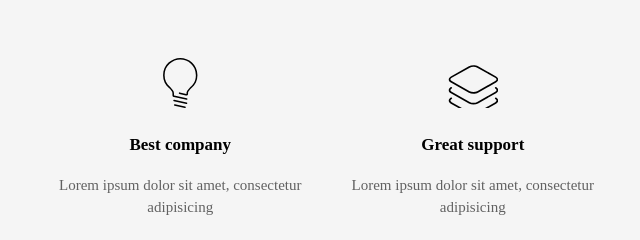
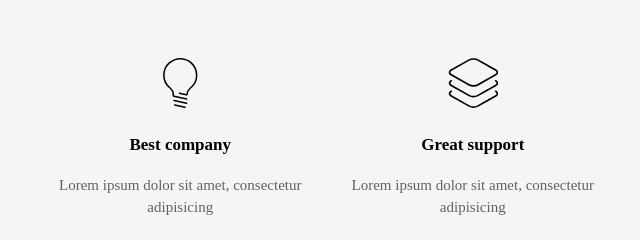
Before and after one commit to mab1916/bobbyIsAngry, a plain HTML site: page index.html in a window 1280 px wide. Shown: the part 802-1042 px from the top of the page, 21-661 px from the left. Drawn offline with Linux system fonts and the light colour scheme; a web font is replaced by a local one.

Commit message:
Bobby Is Angry

```diff
--- a/index.html
+++ b/index.html
@@ -110,7 +110,7 @@
                     <div class="col-box col-baseline text-center col-sm-6 col-lg-3">
                         <div class="media-body">
                             <span class="icon icon-layers">
-                                <svg width="1em" height="1em" viewBox="0 0 32 23">
+                                <svg width="1em" height="1em" viewBox="0 0 32 32">
                                     <g fill="currentColor">
                                         <path
                                             d="M30.765 7.262L19.222.747c-1.571-.887-4.271-.888-5.845 0L1.834 7.262C.951 7.761.466 8.459.466 9.229s.486 1.468 1.368 1.966l11.543 6.516c.786.444 1.824.688 2.922.688c1.099 0 2.137-.245 2.923-.688l11.543-6.516c.883-.498 1.369-1.196 1.369-1.966s-.487-1.468-1.369-1.967zm-.526 3.003l-11.543 6.516c-1.238.699-3.556.7-4.794 0L2.359 10.265c-.524-.296-.824-.674-.824-1.036c0-.363.3-.74.824-1.037l11.543-6.516c.619-.35 1.493-.55 2.396-.55c.904 0 1.778.201 2.397.55l11.543 6.516c.524.296.825.674.825 1.037c.001.362-.299.74-.824 1.036z" />
```
